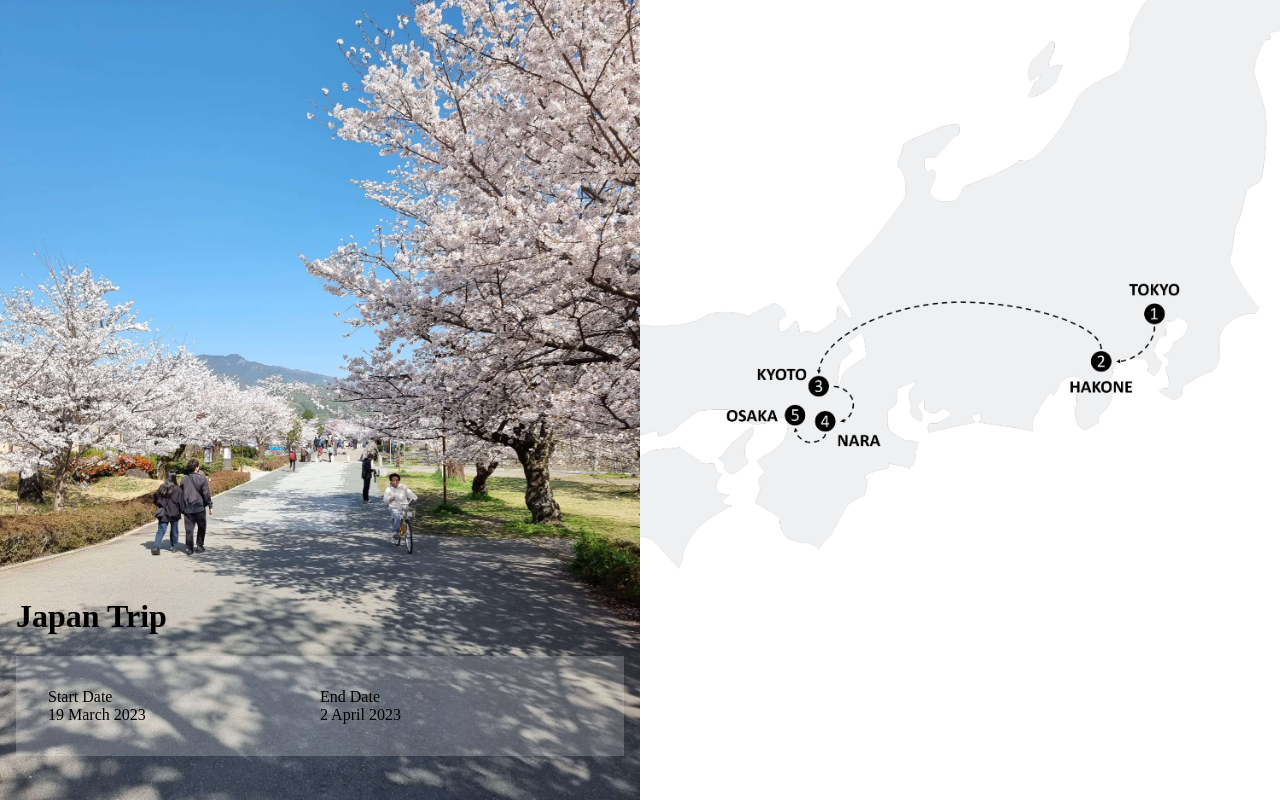
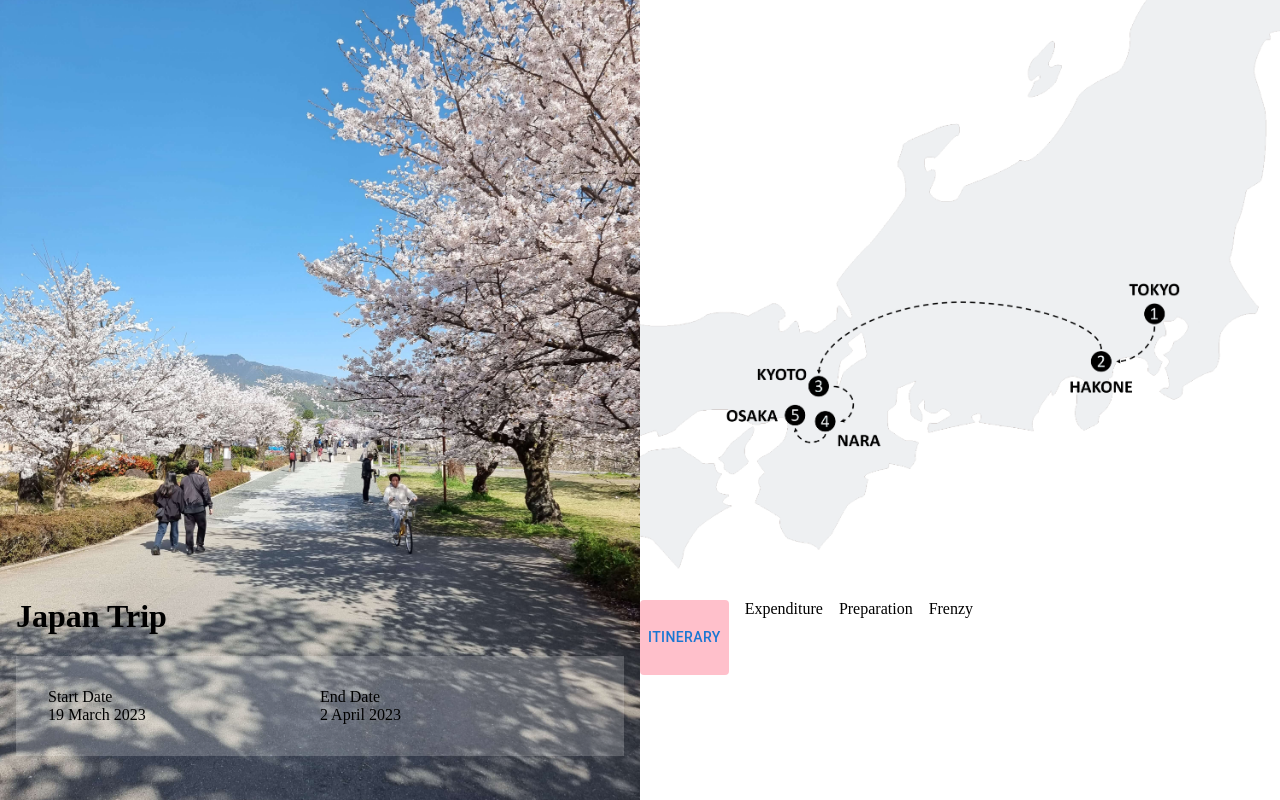
Before and after one commit to marcusngwj/MarchToJapan, a Next.js app: page / in a window 1280 px wide. Built offline with nearby package versions, Linux system fonts and the light colour scheme.

Commit message:
Add navigation to horizontal home

```diff
--- a/src/common/constants/route.ts
+++ b/src/common/constants/route.ts
@@ -1,29 +1,31 @@
 export const route: RouteDictionary = {
   home: {
     path: "/",
-    index: 0
+    index: 0,
   },
   itinerary: {
     path: "/itinerary",
-    index: 1
+    index: 1,
   },
   expenditure: {
     path: "/expenditure",
-    index: 2
+    index: 2,
   },
   preparation: {
     path: "/preparation",
-    index: 3
+    index: 3,
   },
   frenzy: {
     path: "/frenzy",
-    index: 4
+    index: 4,
   },
 };
 
 type RouteDictionary = {
-  [name: string]: {
-    path: string;
-    index: number;
-  };
+  [name: string]: Route;
 };
+
+export type Route = {
+  path: string;
+  index: number;
+};
--- a/src/modules/home/views/horizontal/leftPanel.tsx
+++ b/src/modules/home/views/horizontal/leftPanel.tsx
@@ -1,5 +1,4 @@
 import { images } from "@/common/constants/images";
-import Box from "@mui/material/Box";
 import Grid from "@mui/material/Unstable_Grid2";
 
 export default function LeftPanel() {
--- /dev/null
+++ b/src/modules/home/views/horizontal/navigation/index.tsx
@@ -0,0 +1,18 @@
+import Box from "@mui/material/Box";
+import Stack from "@mui/material/Stack";
+import Item from "./item";
+import { images } from "@/common/constants/images";
+import { route } from "@/common/constants/route";
+
+export default function Navigation() {
+  return (
+    <Box>
+      <Stack direction="row" spacing={2}>
+        <Item title="Itinerary" route={route.itinerary} thumbnail=""/>
+        <Box>Expenditure</Box>
+        <Box>Preparation</Box>
+        <Box>Frenzy</Box>
+      </Stack>
+    </Box>
+  );
+}
--- /dev/null
+++ b/src/modules/home/views/horizontal/navigation/item.tsx
@@ -0,0 +1,25 @@
+import Link from "next/link";
+import Button from "@mui/material/Button";
+import { useDispatch } from "@/common/store";
+import { setNavigationIndex } from "@/common/store/slices/navigation";
+import { route, Route } from "@/common/constants/route";
+
+export default function Item({ title, route, thumbnail }: ItemProp) {
+  const dispatch = useDispatch();
+  return (
+    <Button
+      LinkComponent={Link}
+      href={route.path}
+      onClick={() => dispatch(setNavigationIndex(route.index))}
+      sx={{ height: "75px", backgroundColor: "pink" }}
+    >
+      {title}
+    </Button>
+  );
+}
+
+type ItemProp = {
+  title: string;
+  route: Route;
+  thumbnail: string;
+};
--- a/src/modules/home/views/horizontal/rightPanel.tsx
+++ b/src/modules/home/views/horizontal/rightPanel.tsx
@@ -1,14 +1,18 @@
 import { images } from "@/common/constants/images";
 import Box from "@mui/material/Box";
+import Navigation from "./navigation";
 
 export default function RightPanel() {
   return (
+    <>
       <Box
         sx={{
           background: `url(${images.home.horizontalRight}) no-repeat center`,
           backgroundSize: "cover",
           height: "75vh",
         }}
-    ></Box>
+      />
+      <Navigation />
+    </>
   );
 }
```
Lines whose indentation alone changed are shown as unchanged.
